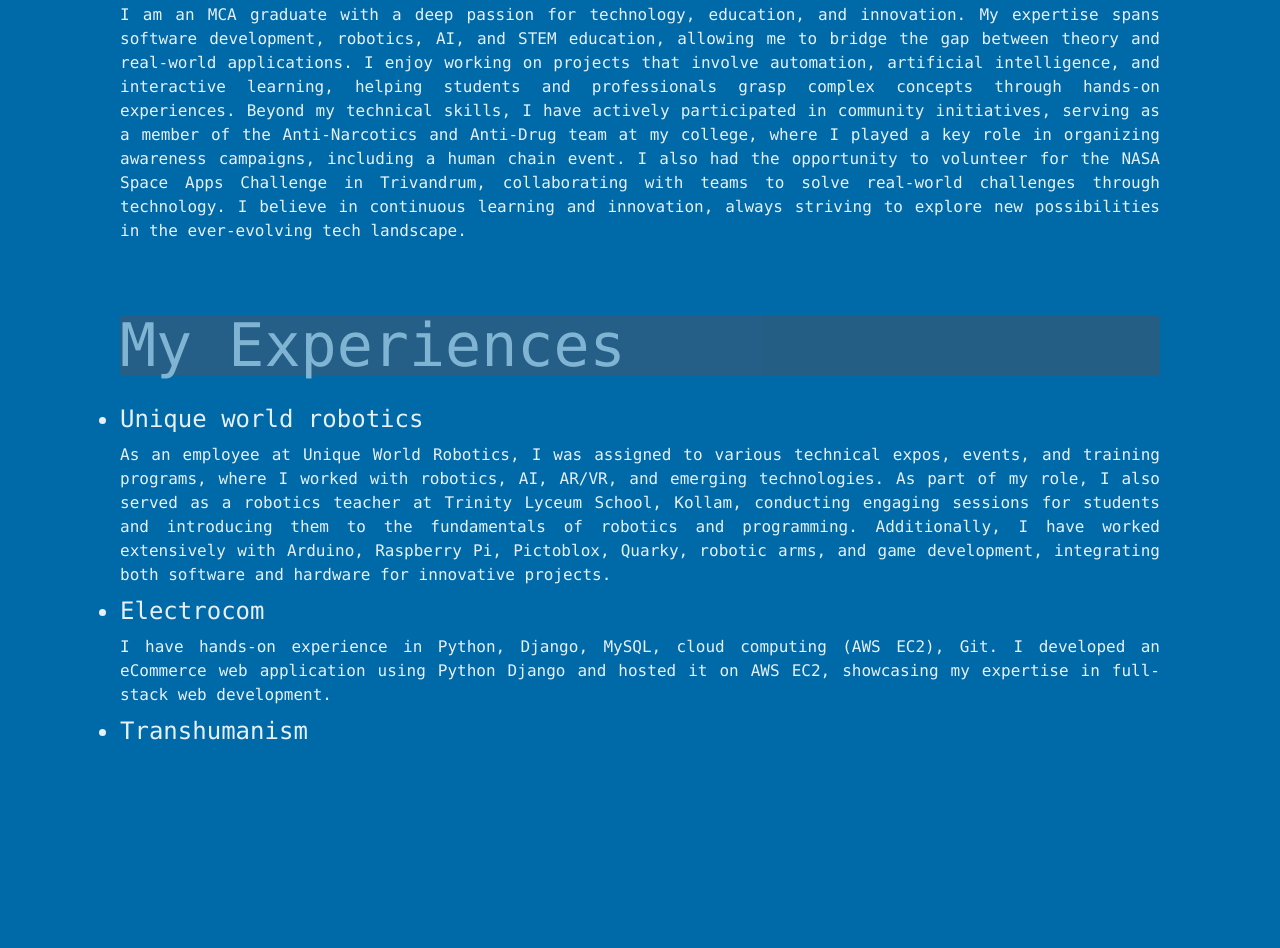
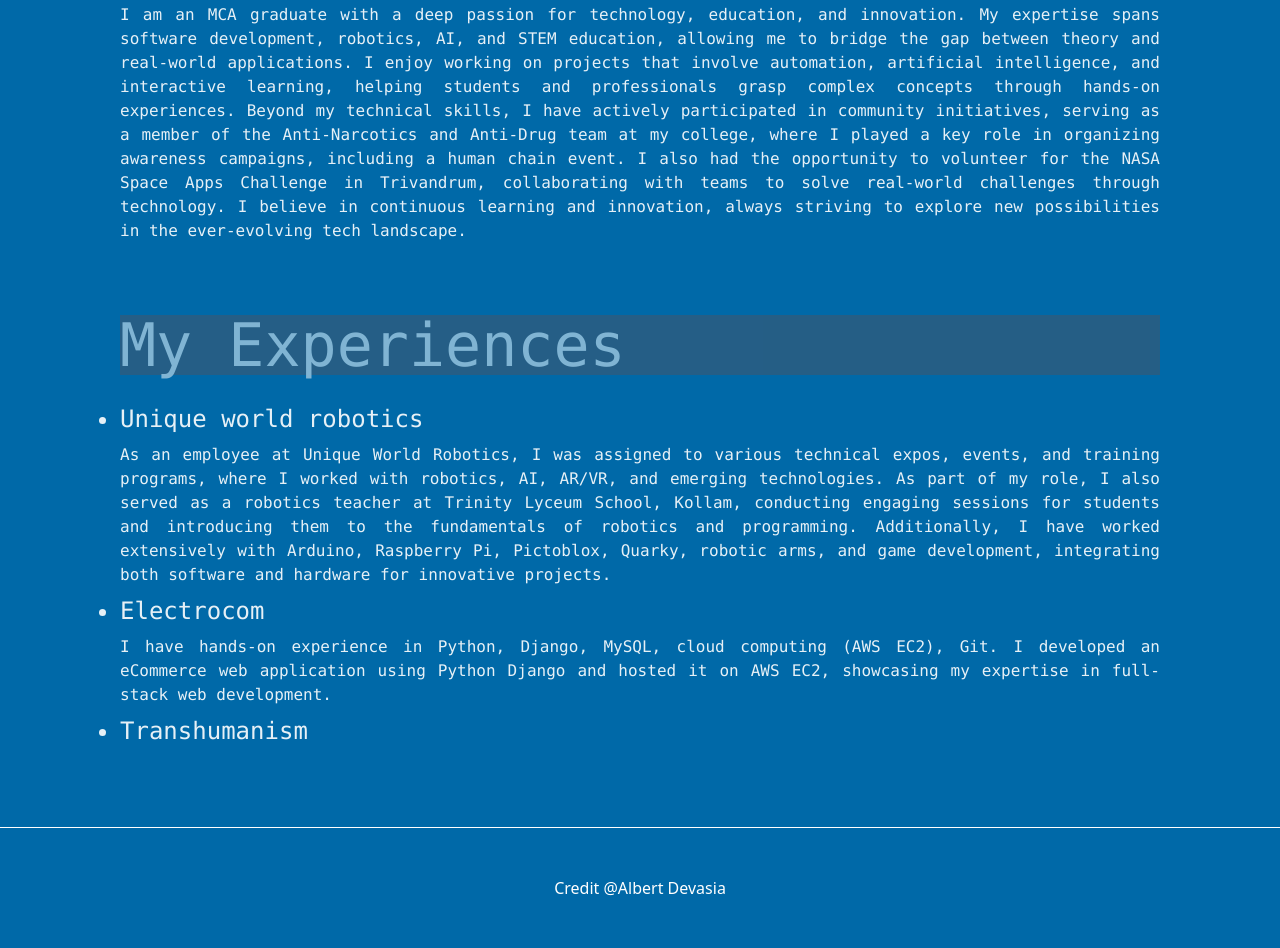
Before and after one commit to Albert-2024/Personal-website-1, a plain HTML site: page index.html in a window 1280 px wide. Shown: the part 1157-2105 px from the top of the page. Before the commit the page ends 1912 px from the top, so only its background shows below. Drawn offline with nearby package versions, Linux system fonts and the light colour scheme.

Commit message:
footer added

```diff
--- a/index.html
+++ b/index.html
@@ -117,6 +117,17 @@ My Experiences
 </ul>
 </div>
 </div>
+<br><br><br>
+<footer>
+    <div class="text-white ">
+    <hr class="bg-white"/>
+    <br><br>
+    <p class="text-center">
+        Credit @Albert Devasia
+    </p>
 
+</div>
+<br><br>
+</footer>
 </body>
 </html>
```
